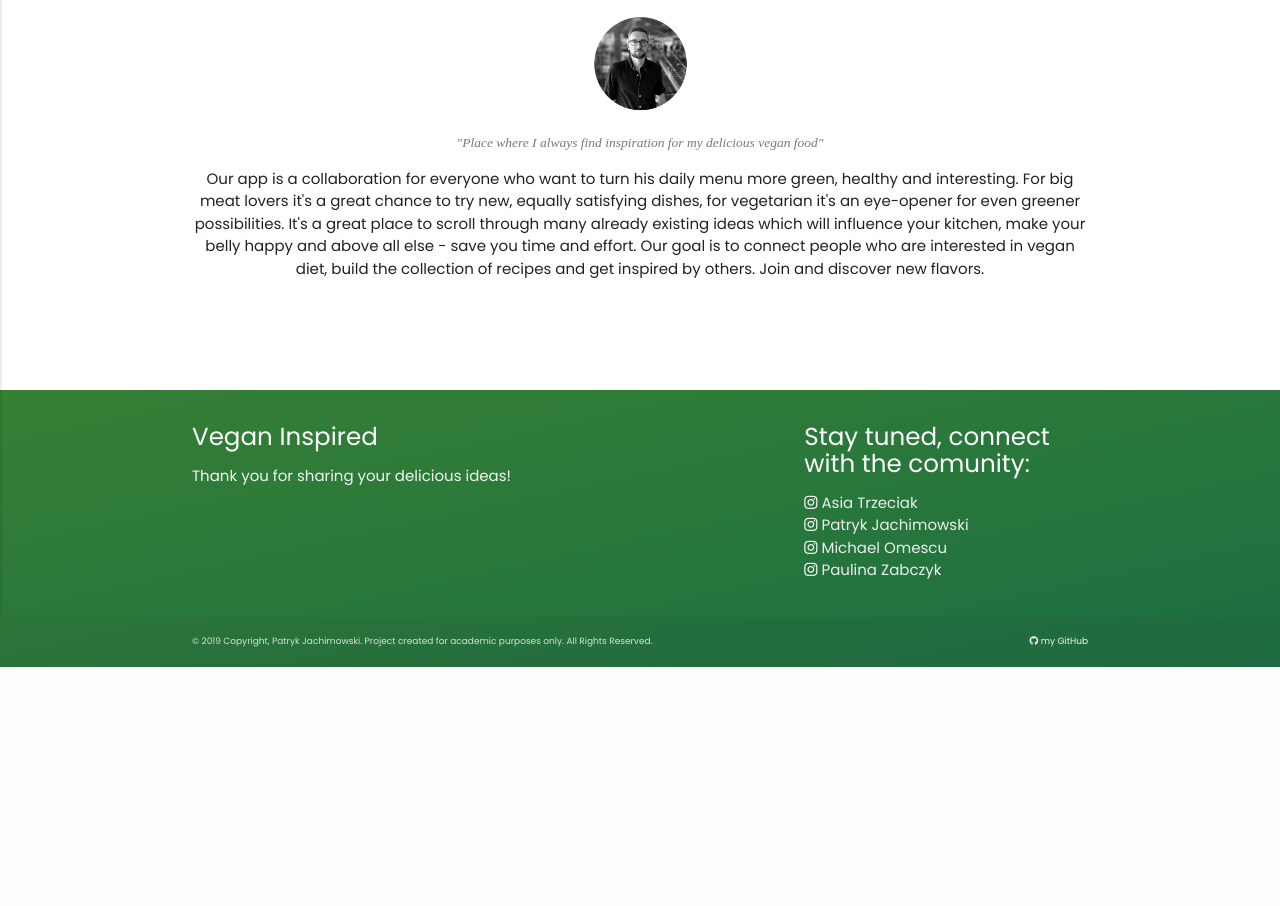
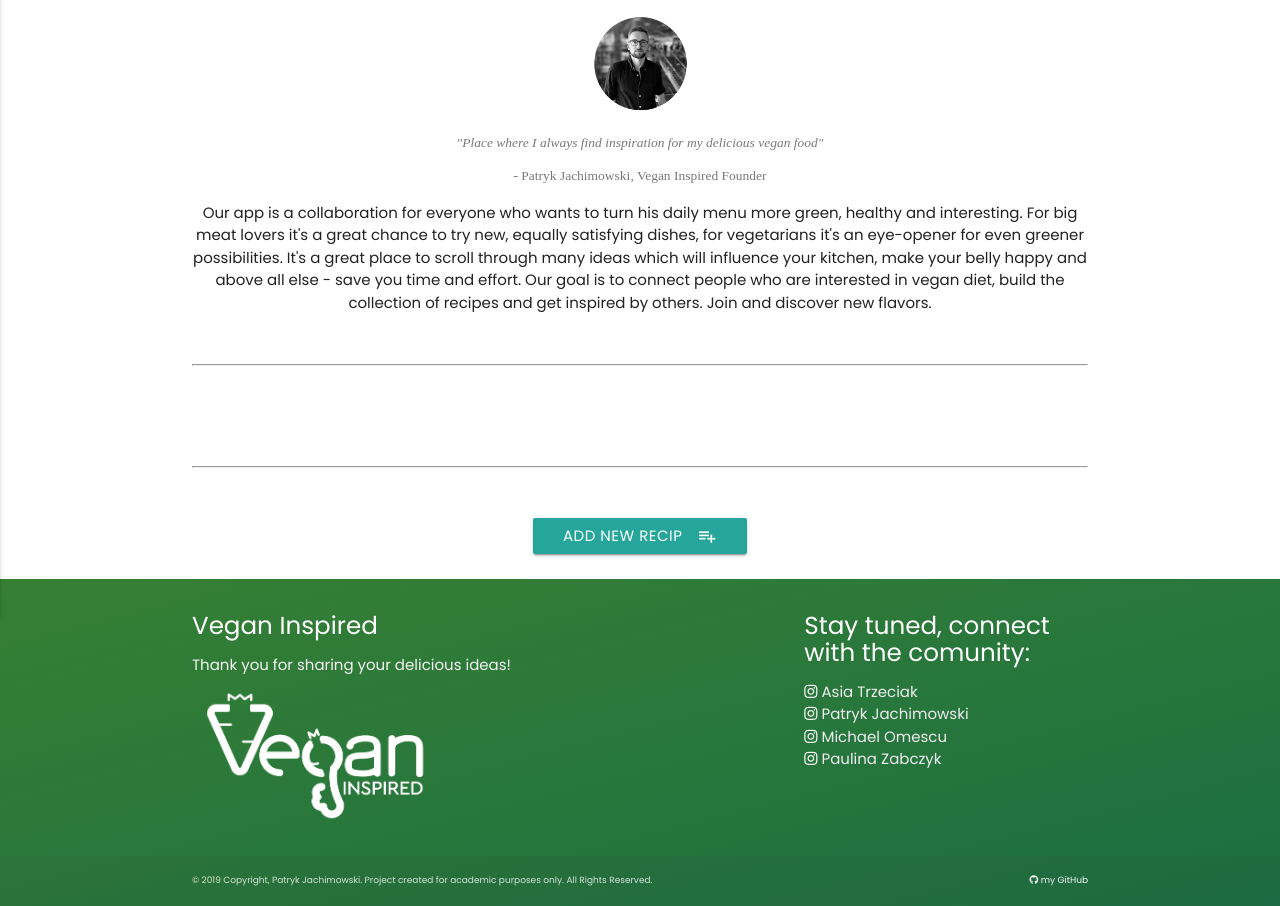
Before and after one commit to pjachimowski/vegan-inspired, a Flask app: page / in a window 1280 px wide. Shown: the part 243-1149 px from the top of the page. Before the commit the page ends 910 px from the top, so only its background shows below. Run offline with Flask 2, Linux system fonts and the light colour scheme; data that the repository does not hold is empty; some libraries are stand-ins or nearby versions.

Commit message:
final commit

```diff
--- a/app.py
+++ b/app.py
@@ -41,6 +41,7 @@
     {
         'recip_name':request.form.get('recip_name'),
         'category_name':request.form.get('category_name'),
+        'recip_short':request.form.get('recip_short'),
         'recip_description': request.form.get('recip_description'),
         'recip_ingredients': request.form.get('recip_ingredients'),
         'recip_method': request.form.get('recip_method'),
--- a/static/css/style.css
+++ b/static/css/style.css
@@ -1,6 +1,8 @@
 body {
     font-family: 'Poppins', sans-serif;
 }
+
+
 
 /*------- navbar ---------------*/
 
@@ -30,7 +32,9 @@
     text-align: center;
 }
 
-
+hr {
+    margin: 50px 0px;
+}
 /*------- recip.html ---------------*/
 .main-title {
     margin-top: 40px;
@@ -48,11 +52,25 @@
     font-size: 90%;
 }
 
-.set-of-cards {
-    margin-top: 90px;
+.founder {
+    font-family: "sans-serif";
+    color: #797979;
+    font-size: 90%;
 }
 
+.set-of-cards {
+    margin-top: 20px;
+}
+
+
+
 /*------- buttons ---------------*/
+
+.add-new-bttn {
+    margin: 25px 15px;
+}
+
+
 .btn_small {
     height: 24px;
     width: 40px;
@@ -70,21 +88,32 @@
     margin-top: 5px;
 }
 
+a.card-btn {
+    color: rgb(0, 0, 0) !important;
+}
+
+a.more-btn {
+    color: orange !important;
+}
+
+a {
+    color: rgb(255, 255, 255) !important;
+}
+
 /*-------- cards ---------------*/
 
 .card-title {
-    color: #222222 !important;
+    color: #ffffff !important;
     text-transform: uppercase;
-    font-size: small !important;
+    font-size: 3px;
+    text-shadow: 1px 1px #444444;
 }
 
-card-image:hover {
-    color: orange;
-}
 
 .category-title {
-    color: #222222  !important;
+    color: #ffffff  !important;
     text-transform: lowercase;
+    text-shadow: 1px 1px #444444;
 }
 
 
@@ -100,6 +129,21 @@
 
 /*---------recip editable page-------------*/
 
-.recipe.image {
-     border-radius: 50%;
+.edit-img {
+    height: 250px;
+    width: 250px;
+    object-fit: cover;
+    margin: 35px 0px 20px 0px;
+    border-radius: 50%;
 }
+
+
+/*---------megia query -----
+@media only screen and (max-width: 600px)  {
+
+.cards-mobile {
+    display: block;
+    background-color: blue;
+}
+
+} --------*/
--- a/templates/base.html
+++ b/templates/base.html
@@ -2,8 +2,10 @@
 <html>
 
 <head>
-
-    <meta name = "viewport" content = "width = device-width, initial-scale = 1">
+    <meta charset="UTF-8">
+    <meta name="viewport" content="width=device-width, initial-scale=1.0">
+    <meta http-equiv="X-UA-Compatible" content="ie=edge">
+    <!--<meta name = "viewport" content = "width = device-width, initial-scale = 1">  -->
 
     <link href="https://fonts.googleapis.com/css?family=Poppins&display=swap" rel="stylesheet">
 	<link href="https://fonts.googleapis.com/icon?family=Material+Icons" rel="stylesheet">
@@ -24,9 +26,9 @@
 					<li><a href="{{url_for('get_categories')}}">Manage Categories</a></li>
 				</ul>
 				<ul class="side-nav" id="mobile-demo">
-					<li><a href="{{url_for('get_recips')}}">Home</a></li>
-					<li><a href="{{url_for('add_recips')}}">New Recip</a></li>
-					<li><a href="{{url_for('get_categories')}}">Manage Categories</a></li>
+					<li><a class="card-btn" href="{{url_for('get_recips')}}">Home</a></li>
+					<li><a class="card-btn" href="{{url_for('add_recips')}}">New Recip</a></li>
+					<li><a class="card-btn" href="{{url_for('get_categories')}}">Manage Categories</a></li>
 				</ul>
 			</div>
 		</nav>
@@ -41,7 +43,8 @@
 					<div class="col l6 s12">
 						<h5 class="white-text">Vegan Inspired</h5>
 						<p class="grey-text text-lighten-4">Thank you for sharing your delicious ideas!</p>
-					</div>
+                        <p class="brand-logo my-auto logo"></p>
+                    </div>
 					<div class="col l4 offset-l2 s12">
 						<h5 class="white-text">Stay tuned, connect with the comunity:</h5>
 						<ul>
--- a/templates/recips.html
+++ b/templates/recips.html
@@ -2,36 +2,39 @@
 <div>
 	<h3 class="main-title centertxt"> WELCOME TO VEGAN INSPIRED</h3>
 	<div class="d-block d-sm-block pj-image centertxt">
-		<img src="/static/css/pj.png" height=100 width=100>
+		<img src="/static/css/pj.png" height=100 width=100 alt="founder">
     </div>
-		<div class="blockquote centertxt">
-			<p>"Place where I always find inspiration for my delicious vegan food"
+		<div class="centertxt">
+			<p class="blockquote">"Place where I always find inspiration for my delicious vegan food"
 			</p>
+
+			<p class="founder"> - Patryk Jachimowski, Vegan Inspired Founder</p>
 		</div>
 		<div class="centertxt">
-			<p>Our app is a collaboration for everyone who want to turn his daily menu more green, healthy and
+			<p>Our app is a collaboration for everyone who wants to turn his daily menu more green, healthy and
 				interesting. For big meat lovers it's a great chance to try new, equally satisfying dishes, for
-				vegetarian it's an eye-opener for even greener possibilities. It's a great place to scroll through many
-				already existing ideas which will influence your kitchen, make your belly happy and above all else -
+				vegetarians it's an eye-opener for even greener possibilities. It's a great place to scroll through many
+				ideas which will influence your kitchen, make your belly happy and above all else -
 				save you time and effort. Our goal is to connect people who are interested in vegan diet, build the
 				collection of recipes and get inspired by others. Join and discover new flavors.
 			</p>
 		</div>
-
+		<hr>
 		<!----------  cards ---------------------->
 		<div class="row set-of-cards">
 			{% for recipe in recip %}
-			<div class="col s4">
-				<div class="card">
+			<div class="col s12 m6 l4" height="495px">
+				<div class="card cards-mobile">
 					<div class="card-image">
-						<a href="{{url_for('edit_recip', recip_id=recipe._id)}}">
-							<img src="{{recipe.recip_image}}"></a>
-					</div>
+						<a class="card-btn" href="{{url_for('edit_recip', recip_id=recipe._id)}}">
+							<img src="{{recipe.recip_image}}" alt="founder">
+							<span class="card-title"><b>{{recipe.recip_name}}</b>
+                         <small class="category-title">[{{recipe.category_name}}]</small></span>
+					</div></a>
 					<div class="card-content">
-						<span class="card-title"><b>{{recipe.recip_name}}</b>
-                         <small class="category-title">[{{recipe.category_name}}]</small></span>
-						<!---
-						<p>{% if "{{recipe.gluten_free}}" == "None" %}
+						<div>{{recipe.recip_short}} </div>
+						<!--
+						<p>{% if "{{recipe.gluten_free}}" == "on" %}
                                 <i class="material-icons prefix green">checked</i>
                                 {% else %}
                                 <i class="material-icons prefix red">clear</i>
@@ -39,10 +42,13 @@
                         </p>
                         --->
 						<br>
+                        gluten free: {{recipe.gluten_free}}
 					</div>
 
 						<div class="card-action">
-							<a href="{{recipe.recip_link}}" target="_blank">more inspirations</a>
+							<a class="more-btn" href="{{recipe.recip_link}}" target="_blank">inspiration</a>
+                            <a href="{{url_for('edit_recip', recip_id=recipe._id)}}"
+								class="waves-effect waves-light btn btn_small"><i class="material-icons prefix">edit</i></a>
 							<a href="{{url_for('delete_recip', recip_id=recipe._id)}}"
 								class="waves-effect waves-light btn btn_small red"><i class="material-icons prefix">delete</i></a>
 						</div>
@@ -51,5 +57,13 @@
 				{% endfor %}
 			</div>
 		</div>
+		<hr>
+		<div class="centertxt add-new-bttn">
+			<a href="{{url_for('add_recips')}}">
+				<button class="btn waves-effect waves-light">Add New Recip
+                <i class="material-icons right">playlist_add</i>
+        </button></a>
+		</div>
+
 	</div>
 	{% endblock %}
```
Also changed, not shown: templates/addrecip.html (+12 -11 lines), templates/editrecip.html (+48 -15 lines).
